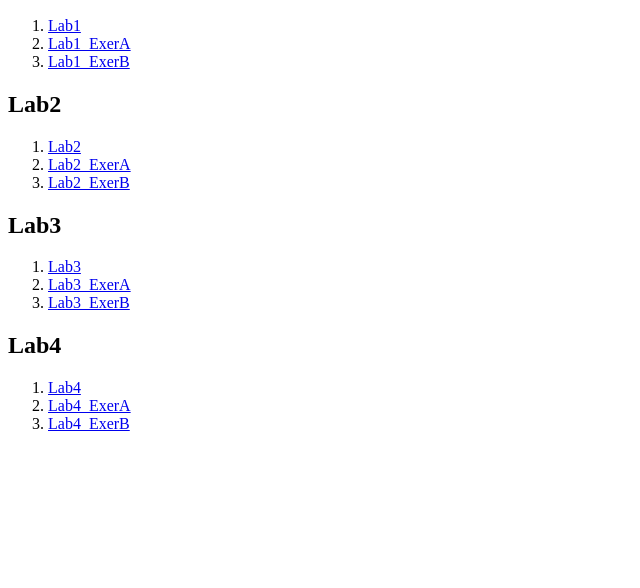
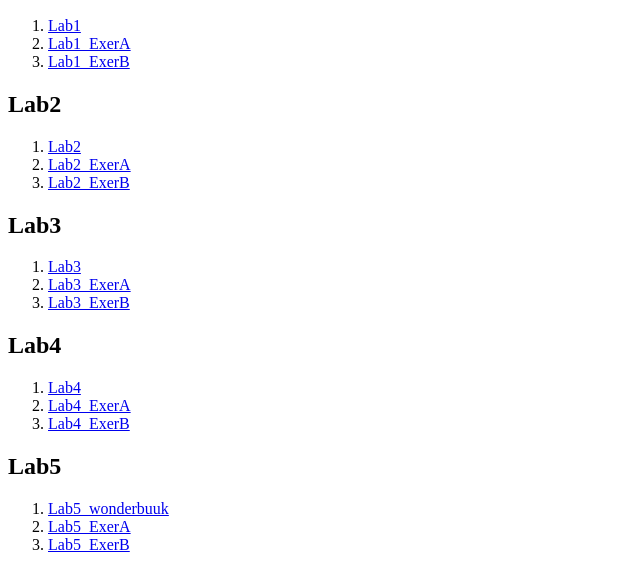
Before and after one commit to Usaiminjafri/s79806_CSF3133_K2, a plain HTML site: page index.html in a window 1280 px wide. Shown: the part 110-698 px from the top of the page, without its empty margins (0-640 px from the left). Drawn offline with Linux system fonts and the light colour scheme.

Commit message:
Update index.html

```diff
--- a/index.html
+++ b/index.html
@@ -35,6 +35,12 @@
         <li><a href="Lab4/lab4_ExerA.html"> Lab4_ExerA</a></li>
         <li><a href="Lab4/lab4_ExerB.html"> Lab4_ExerB</a></li>
     </ol>
+    <h2>Lab5</h2>
+    <ol>
+        <li><a href="Lab5/umt.html"> Lab5_wonderbuuk</a></li>
+        <li><a href="Lab5/food.html">Lab5_ExerA</a></li>
+        <li><a href="Lab5/shop.html"> Lab5_ExerB</a></li>
+    </ol>
 
 
 
```
